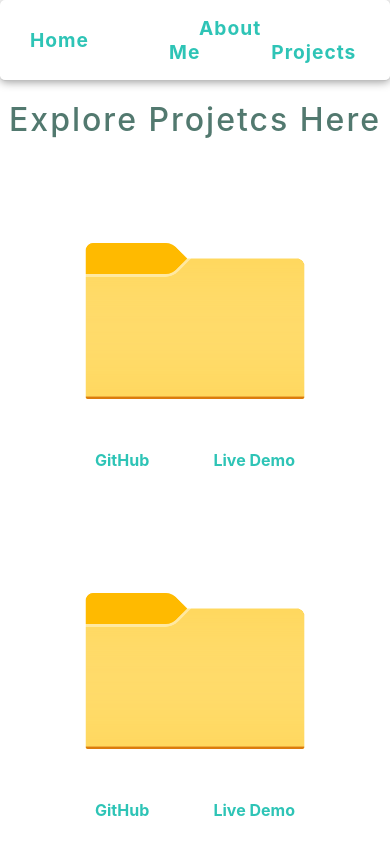
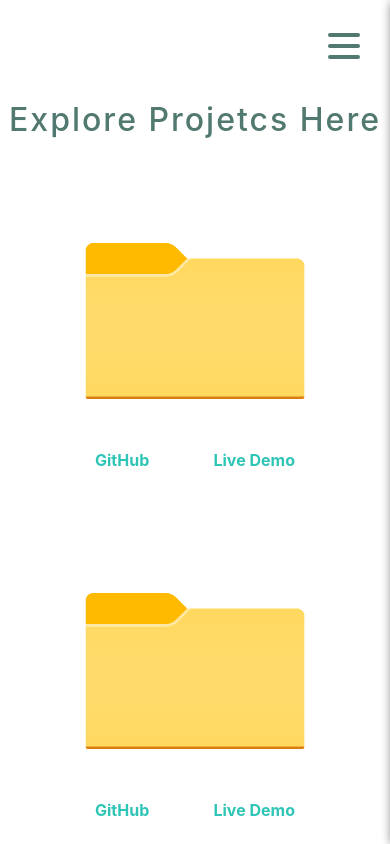
Before and after one commit to Miladebrahimi96/React.js-Portfolio, a React (Create React App) app: page /projects in a window 390 px wide. Shown: the top 844 px of the page. Built offline with nearby package versions, Linux system fonts and the light colour scheme.

Commit message:
Hamburger menu created using styled-components

```diff
--- a/src/App.js
+++ b/src/App.js
@@ -3,13 +3,13 @@ import {Routes, Route} from "react-router-dom";
 import AboutMe from './components/AboutMe';
 import ContactInfo from './components/ContactInfo';
 import Home from './components/Home';
-import Navbar from './components/Navbar';
 import Projects from './components/Projects';
+import Burger from './components/shared/Burger';
 
 const App = () => {
   return (
     <>
-    <Navbar />
+    <Burger />
       <Routes>
         <Route path='/' element={<Home />}/>
         <Route path='/projects' element={<Projects />} />
--- a/src/components/Navbar.js
+++ b/src/components/Navbar.js
@@ -3,17 +3,25 @@ import { Link } from "react-router-dom";
 
 //styles
 import styles from "./Navbar.module.css";
+import styled from 'styled-components';
 
-const Navbar = () => {
+const Div = styled.div `
+    @media (max-width: 768px) {
+        transition: all .3s linear;
+        transform: ${props => props.menu ? "translate(0)" : "translate(+250px)"};
+    }
+`
+
+const Navbar = ({menu}) => {
     return (
-        <div className={styles.container}>
+        <Div menu={menu} className={styles.container}>
             <Link to="/">Home</Link>
             <ul>
                 <li><Link to="/aboutme">About Me</Link></li>
                 <li><Link to="/projects">Projects</Link></li>
                 <li><Link to="/contactinfo">Contact Info</Link></li>
             </ul>
-        </div>
+        </Div>
     );
 };
 
--- a/src/components/Navbar.module.css
+++ b/src/components/Navbar.module.css
@@ -50,3 +50,30 @@
 .container a:hover {
     color: #1a73e8;
 }
+
+@media (max-width: 768px) {
+    .container {
+        box-sizing: border-box;
+        position: fixed;
+        flex-direction: column;
+        top: 0;
+        right: 0;
+        width: 250px;
+        height: 100vh;
+        justify-content:unset;
+        align-items: flex-start;
+        padding: 100px 40px;
+    }
+    .container ul {
+        display: block;
+        padding: 0;
+    }
+    .container li {
+        margin: 0;
+        margin-bottom: 20px;
+    }
+    .container a {
+        margin: 0;
+    }
+
+}
--- a/src/components/shared/Burger.js
+++ b/src/components/shared/Burger.js
@@ -1,20 +1,58 @@
-import React, { Component } from 'react';
+import React, { useState } from 'react';
 
 import Navbar from '../Navbar';
 
-class Burger extends Component {
-    render() {
+//styles
+import styled from 'styled-components';
+
+const Div = styled.div `
+    width: 2rem;
+    height: 2rem;
+    position: fixed;
+    top 30px;
+    right:30px;
+    z-index: 10;
+    display: none;
+    cursor: pointer;
+    @media (max-width: 768px) {
+        display: flex;
+        justify-content: space-around;
+        flex-direction: column;
+    }
+    div {
+        width: 2rem;
+        height: .25rem;
+        background: #52796f;
+        border-radius: 10px;
+        transform-origin: 1px;
+        transition: all .3s linear;
+        &:nth-child(1) {
+            transform: ${props => props.menu ? "rotate(45deg)" : "rotate(0)"}
+        }
+        &:nth-child(2) {
+            transform: ${props => props.menu ? "translateX(-100%)" : "translateX(0)"};
+            opacity: ${props => props.menu ? 0 : 1}
+        }
+        &:nth-child(3) {
+            transform: ${props => props.menu ? "rotate(-45deg)" : "rotate(0)"}
+        }
+    }
+`
+
+const Burger = () => {
+
+    const [menu, setMenu] = useState(false);
+
     return (
         <>
-                <div>
+            <Div menu={menu} onClick={() => setMenu(menu => !menu)}>
                 <div></div>
                 <div></div>
                 <div></div>
-                </div>
-                <Navbar />
+            </Div>
+            <Navbar menu={menu}/>
         </>
     );
 }
-}
 
 export default Burger;
```
Lines whose indentation alone changed are shown as unchanged.
